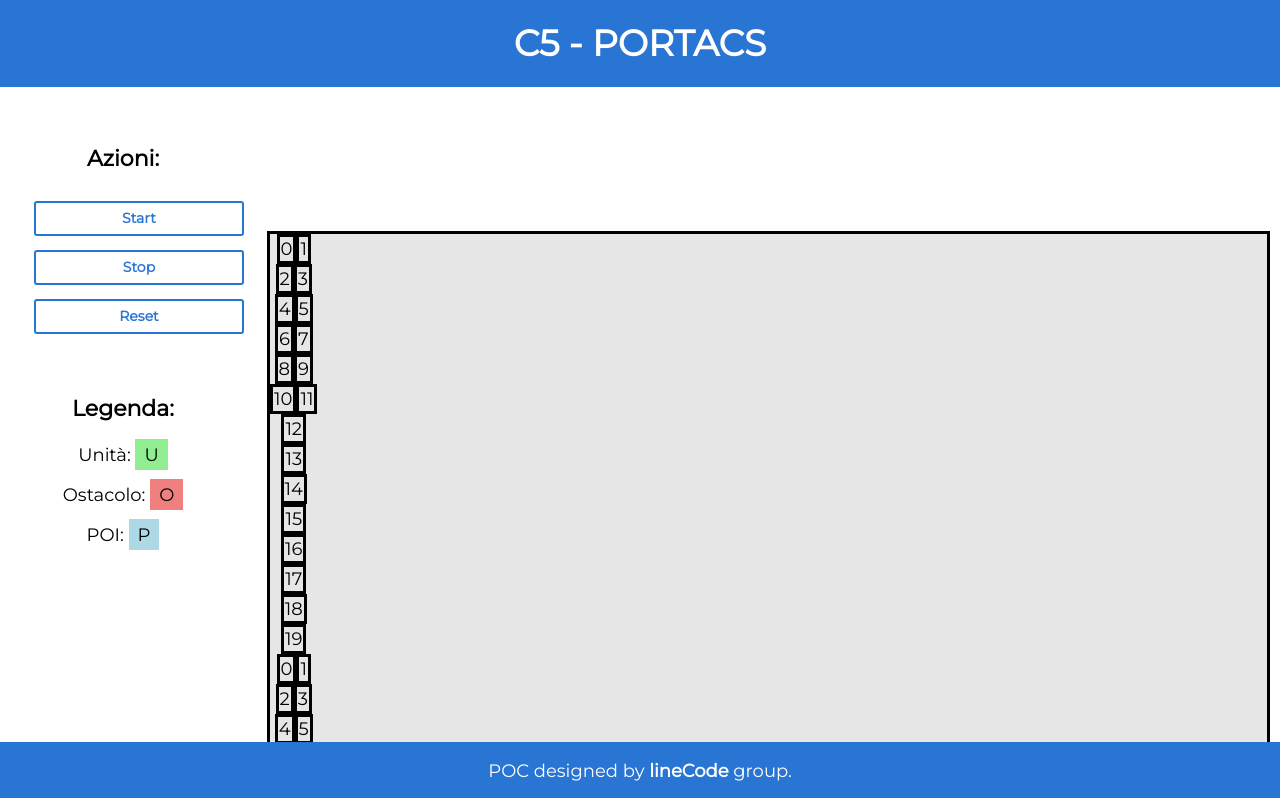
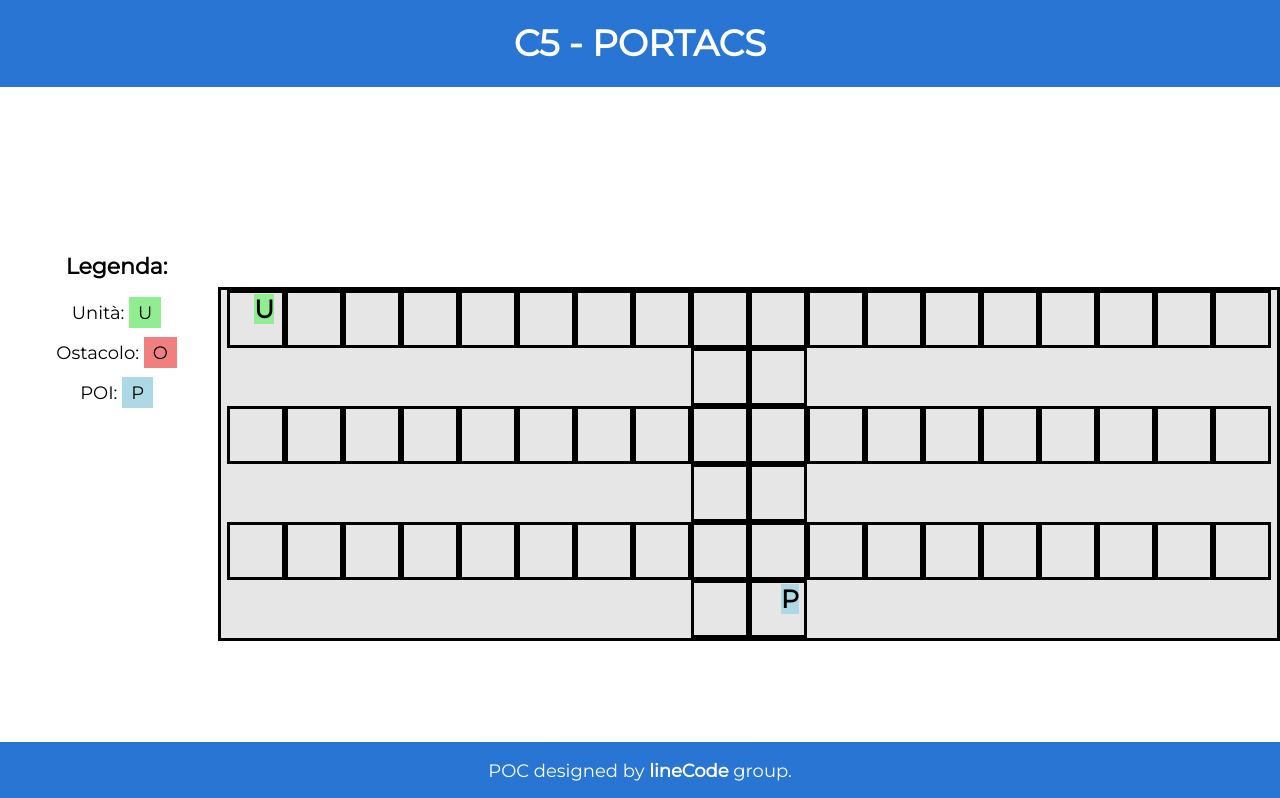
Before and after one commit to lineCode-swe/poc_ui, an Angular app: page / in a window 1280 px wide. Shown: the top 798 px of the page. Built offline with nearby package versions, Linux system fonts and the light colour scheme; data requests are answered from the project's data file.

Commit message:
Modifiche tabella

```diff
--- a/db.json
+++ b/db.json
@@ -244,7 +244,7 @@
             "x": 10,
             "y": 1,
             "locked": false,
-            "obstacle": true,
+            "obstacle": false,
             "unit": false,
             "poi": false
         },
--- a/src/app/app.component.html
+++ b/src/app/app.component.html
@@ -4,13 +4,6 @@
 </header>
 
 <div id="sidebar">
-
-  <p>Azioni:</p>
-  <ul id="bottoni">
-    <li><button>Start</button></li>
-    <li><button>Stop</button></li>
-    <li><button>Reset</button></li>
-  </ul>
 
   <div id="legenda">
     <p>Legenda:</p>
@@ -25,29 +18,35 @@
 
 <div id="content">
 
-  <div id="map">
-    <table id="tabella">
-      <colgroup>
-        <col span="20" width="50px">
-      </colgroup>
-      <tr height="50px">
+  <div>
+    <table>
+      <tr>
         <span *ngFor="let cell of cells">
           <td *ngIf="cell.y === 0">
-            {{cell.x}}
+            <span style="visibility: hidden;">{{cell.x}}</span>
+            <span *ngIf="cell.obstacle" class="ostacolo">O</span>
+            <span *ngIf="cell.unit" class="unità">U</span>
+            <span *ngIf="cell.poi" class="poi">P</span>
           </td>
         </span>
       </tr>
-      <tr height="50px">
+      <tr >
         <span *ngFor="let cell of cells">
-          <td *ngIf="cell.y === 1">
-            {{cell.x}}
+          <td *ngIf="cell.y === 1 ">
+            <span style="visibility: hidden;">{{cell.x}}</span>
+            <span *ngIf="cell.obstacle" class="ostacolo">O</span>
+            <span *ngIf="cell.unit" class="unità">U</span>
+            <span *ngIf="cell.poi" class="poi">P</span>
           </td>
         </span>
       </tr>
-      <tr height="50px">
+      <tr>
         <span *ngFor="let cell of cells">
           <td *ngIf="cell.y === 2">
-            {{cell.x}}
+            <span style="visibility: hidden;">{{cell.x}}</span>
+            <span *ngIf="cell.obstacle" class="ostacolo">O</span>
+            <span *ngIf="cell.unit" class="unità">U</span>
+            <span *ngIf="cell.poi" class="poi">P</span>
           </td>
         </span>
       </tr>
--- a/src/app/app.component.ts
+++ b/src/app/app.component.ts
@@ -8,7 +8,7 @@ import { RestService } from './rest.service';
   styleUrls: ['./app.component.css']
 })
 export class AppComponent implements OnInit {
-  title = 'JSONServerAPI';
+  title = 'POC lineCode';
 
   constructor(private rs : RestService) {}
 
--- a/src/index.html
+++ b/src/index.html
@@ -9,12 +9,12 @@
 
 <head>
   <meta charset="utf-8">
-  <title>JSONServerAPI</title>
+  <title>C5 - PORTACS</title>
   <base href="/">
   <meta name="viewport" content="width=device-width, initial-scale=1">
   <meta name="author" content="lineCode group"/>
   <meta name="description" content="Project for the Software Engineering course at the University of Padova, by lineCode group AY 2020/2021."/>
-  <link rel="icon" type="image/x-icon" href="favicon.ico">
+  <link rel="icon" type="image/x-icon" href="./favicon.png">
 </head>
 
 <body>
--- a/src/styles.css
+++ b/src/styles.css
@@ -26,16 +26,16 @@ header h1 {
 }
 
 #content {
-    width: 80%;
+    width: 83%;
     float: right;
     margin: 0 auto;
     text-align: center;
 }
 
 #sidebar {
-    width: 15%;
+    width: 14%;
     float: left;
-    margin-top: 2em;
+    margin-top: 8em;
     margin-left: 1.5em;
     text-align: center;
 }
@@ -51,45 +51,6 @@ header h1 {
     margin: 0;
     padding: 0;
     margin-bottom: 3em;
-}
-
-/* #bottoni button {
-    width: 15em;
-    height: 2.5em;
-    margin: 0.5em;
-    border-radius: 3px;
-    font-family: 'Montserrat', sans-serif;
-    font-size: 14px;
-    cursor: pointer;
-    background-color: lightgray;
-} */
-
-#bottoni button {
-    width: 15em;
-    height: 2.5em;
-    margin: 0.5em;
-    border: 2px solid #2875d4;
-    border-radius: 3px;
-    color: #2875d4;
-    background-color: white;
-    font-family: 'Montserrat', sans-serif;
-    font-size: 14px;
-    cursor: pointer;
-    font-weight: 900;
-}
-
-#bottoni button:hover:enabled{
-    background: #2875d4;
-    color: white;
-}
-/* 44b7ff */
-#bottoni button:active:enabled{
-    background: #5faaf0;
-    color: white;
-}
-
-#bottoni button:disabled {
-
 }
 
 #legenda li {
@@ -117,18 +78,38 @@ header h1 {
     padding-right: 0.5em;
 }
 
+table {
+    margin-left:auto;
+    margin-top: 8em;
+    margin-right:auto;
+}
+
 table, td {
     border: 3px solid black;
     background-color: rgb(230, 230, 230);
     border-collapse: collapse;
     empty-cells: show;
     text-align: center;
+    font-size: 25px;
+    font-weight: 800;
 }
 
-table {
-    margin-left:auto;
-    margin-top: 8em;
-    margin-right:auto;
+table td {
+    height: 50px;
+    width: 50px;
+    text-align: center;
+}
+
+.unità {
+    background-color: lightgreen;
+}
+
+.ostacolo {
+    background-color: lightcoral;
+}
+
+.poi {
+    background-color: lightblue;
 }
 
 footer {
```
Also changed, not shown: src/app/Cells.ts (indentation only), src/favicon.png (added), 1 other file (tests, documents, lock files or other folders).
